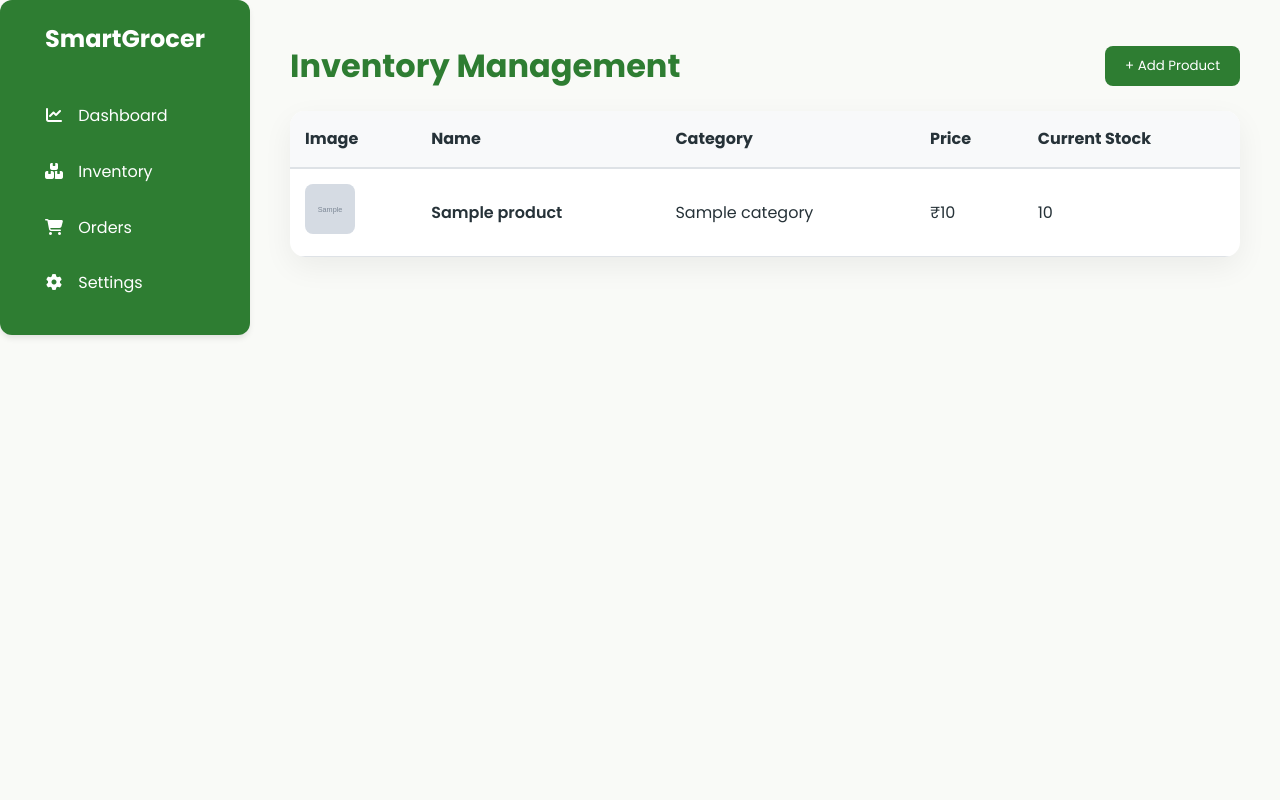
After one commit to dhruvvira18/SmartGrocer, a FastAPI app: template admin_site/templates/inventory.html in a window 1280 px wide. The commit adds this page. Run offline with FastAPI, Linux system fonts and the light colour scheme; the template is opened without the code that fills it: most values are stand-ins (such as "Sample title", 1, 10 or a date in 2020); grey boxes marked "Sample" are stand-in pictures.

Commit message:
feat: implement admin dashboard and inventory management module
- Create `base.html` layout with a persistent 'RetailWhizz'-inspired sidebar.
- Update `dashboard.html` to extend the base layout.
- Introduce `inventory.html` featuring a Product Table and an "Add Product" modal.
- Modify `admin_site/main.py` routes to strictly use the `/admin/{slug}` prefix for retailer scoping.
- Implement `POST /admin/{slug}/inventory` endpoint to handle new product insertions and associate them with the `retailer_id`.
- Add `ProductCreate` Pydantic model in `schemas.py` to prevent empty product names and negative prices.
- Write a Playwright verification script to assert the end-to-end functionality including synchronization with the Shopper interface.

Co-authored-by: dhruvvira18 <221361408+dhruvvira18@users.noreply.github.com>

```diff
--- a/admin_site/main.py
+++ b/admin_site/main.py
@@ -15,7 +15,7 @@ from pydantic import ValidationError, EmailStr
 
 import models
 from database import engine, get_db
-from schemas import UserLogin
+from schemas import UserLogin, ProductCreate
 
 models.Base.metadata.create_all(bind=engine)
 app = FastAPI()
@@ -31,9 +31,70 @@ async def home(request: Request):
 async def get_login(request: Request):
     return templates.TemplateResponse("login.html", {"request": request})
 
-@app.get("/dashboard", response_class=HTMLResponse)
-async def dashboard(request: Request):
-    return templates.TemplateResponse("dashboard.html", {"request": request})
+@app.get("/admin/{slug}/inventory", response_class=HTMLResponse)
+async def inventory(slug: str, request: Request, db: DbSession):
+    retailer = db.query(models.Retailer).filter(models.Retailer.slug == slug).first()
+    if not retailer:
+        raise HTTPException(status_code=404, detail="Retailer not found")
+
+    products = db.query(models.Product).filter(models.Product.retailer_id == retailer.id).all()
+
+    return templates.TemplateResponse("inventory.html", {"request": request, "retailer": retailer, "products": products})
+
+@app.post("/admin/{slug}/inventory", response_class=HTMLResponse)
+async def add_product(
+    slug: str,
+    request: Request,
+    db: DbSession,
+    name: Annotated[str, Form()],
+    price: Annotated[int, Form()],
+    category: Annotated[str, Form()],
+    stock: Annotated[int, Form()],
+    image_url: Annotated[str, Form()] = ""
+):
+    retailer = db.query(models.Retailer).filter(models.Retailer.slug == slug).first()
+    if not retailer:
+        raise HTTPException(status_code=404, detail="Retailer not found")
+
+    try:
+        product_data = ProductCreate(
+            name=name,
+            price=price,
+            category=category,
+            stock=stock,
+            image_url=image_url
+        )
+
+        new_product = models.Product(
+            retailer_id=retailer.id,
+            name=product_data.name,
+            price=product_data.price,
+            category=product_data.category,
+            stock=product_data.stock,
+            image_url=product_data.image_url
+        )
+        db.add(new_product)
+        db.commit()
+        db.refresh(new_product)
+
+        # redirect back to GET inventory with success
+        return RedirectResponse(url=f"/admin/{slug}/inventory", status_code=303)
+
+    except ValidationError as e:
+        products = db.query(models.Product).filter(models.Product.retailer_id == retailer.id).all()
+        return templates.TemplateResponse("inventory.html", {
+            "request": request,
+            "retailer": retailer,
+            "products": products,
+            "error": e.errors()[0]["msg"]
+        })
+
+@app.get("/admin/{slug}/dashboard", response_class=HTMLResponse)
+async def dashboard(slug: str, request: Request, db: DbSession):
+    retailer = db.query(models.Retailer).filter(models.Retailer.slug == slug).first()
+    if not retailer:
+        raise HTTPException(status_code=404, detail="Retailer not found")
+    return templates.TemplateResponse("dashboard.html", {"request": request, "retailer": retailer})
 
 @app.post("/login")
 async def admin_login(
@@ -50,7 +111,10 @@ async def admin_login(
         ).first()
 
         if user and user.password == credentials.password:
-            return RedirectResponse(url="/dashboard", status_code=303)
+            retailer = db.query(models.Retailer).filter(models.Retailer.id == user.retailer_id).first()
+            if not retailer:
+                return templates.TemplateResponse("login.html", {"request": request, "error": "Retailer associated with this admin not found."})
+            return RedirectResponse(url=f"/admin/{retailer.slug}/dashboard", status_code=303)
 
         return templates.TemplateResponse("login.html", {"request": request, "error": "Access Denied: Admin only."})
     except ValidationError as e:
--- /dev/null
+++ b/admin_site/templates/base.html
@@ -0,0 +1,78 @@
+<!DOCTYPE html>
+<html lang="en">
+<head>
+    <meta charset="UTF-8">
+    <title>{% block title %}Admin Dashboard | SmartGrocer{% endblock %}</title>
+    <link rel="stylesheet" href="{{ url_for('static', path='style.css') }}">
+    <link href="https://fonts.googleapis.com/css2?family=Poppins:wght@300;400;600&display=swap" rel="stylesheet">
+    <link rel="stylesheet" href="https://cdnjs.cloudflare.com/ajax/libs/font-awesome/6.4.0/css/all.min.css">
+    <style>
+        body {
+            margin: 0;
+            font-family: 'Poppins', sans-serif;
+            background-color: var(--background, #F0F7F2);
+            display: flex;
+            height: 100vh;
+            overflow: hidden;
+        }
+        .sidebar {
+            width: 250px;
+            background-color: var(--primary, #2E7D32);
+            color: white;
+            display: flex;
+            flex-direction: column;
+            padding-top: 20px;
+        }
+        .sidebar h2 {
+            text-align: center;
+            margin-bottom: 30px;
+        }
+        .sidebar a {
+            color: white;
+            text-decoration: none;
+            padding: 15px 20px;
+            display: block;
+            font-weight: 400;
+        }
+        .sidebar a:hover, .sidebar a.active {
+            background-color: rgba(255, 255, 255, 0.1);
+        }
+        .sidebar a i {
+            margin-right: 10px;
+            width: 20px;
+            text-align: center;
+        }
+        .main-content {
+            flex-grow: 1;
+            padding: 40px;
+            overflow-y: auto;
+        }
+        .btn-primary {
+            background-color: var(--primary, #2E7D32);
+            color: white;
+            border: none;
+            padding: 10px 20px;
+            border-radius: 8px;
+            cursor: pointer;
+            font-family: 'Poppins', sans-serif;
+        }
+        .btn-primary:hover {
+            opacity: 0.9;
+        }
+    </style>
+</head>
+<body>
+    <div class="sidebar">
+        <h2>SmartGrocer</h2>
+        {% if retailer %}
+            <a href="/admin/{{ retailer.slug }}/dashboard" class="{% if request.url.path.endswith('/dashboard') %}active{% endif %}"><i class="fas fa-chart-line"></i> Dashboard</a>
+            <a href="/admin/{{ retailer.slug }}/inventory" class="{% if request.url.path.endswith('/inventory') %}active{% endif %}"><i class="fas fa-boxes"></i> Inventory</a>
+            <a href="#" class="{% if request.url.path.endswith('/orders') %}active{% endif %}"><i class="fas fa-shopping-cart"></i> Orders</a>
+            <a href="#" class="{% if request.url.path.endswith('/settings') %}active{% endif %}"><i class="fas fa-cog"></i> Settings</a>
+        {% endif %}
+    </div>
+    <div class="main-content">
+        {% block content %}{% endblock %}
+    </div>
+</body>
+</html>
--- /dev/null
+++ b/admin_site/templates/inventory.html
@@ -0,0 +1,103 @@
+{% extends "base.html" %}
+
+{% block title %}Inventory | {{ retailer.business_name if retailer else 'SmartGrocer' }}{% endblock %}
+
+{% block content %}
+    <div style="display: flex; justify-content: space-between; align-items: center; margin-bottom: 20px;">
+        <h1 style="color: var(--primary);">Inventory Management</h1>
+        <button class="btn-primary" onclick="document.getElementById('add-product-modal').style.display='block'">+ Add Product</button>
+    </div>
+
+    {% if error %}
+    <div style="background-color: #ffcccc; color: #cc0000; padding: 10px; border-radius: 8px; margin-bottom: 20px;">
+        {{ error }}
+    </div>
+    {% endif %}
+    {% if success %}
+    <div style="background-color: #ccffcc; color: #006600; padding: 10px; border-radius: 8px; margin-bottom: 20px;">
+        {{ success }}
+    </div>
+    {% endif %}
+
+    <div style="background: white; border-radius: 15px; box-shadow: var(--card-shadow, 0 4px 6px rgba(0,0,0,0.1)); overflow: hidden;">
+        <table style="width: 100%; border-collapse: collapse; text-align: left;">
+            <thead>
+                <tr style="background-color: #f8f9fa; border-bottom: 2px solid #dee2e6;">
+                    <th style="padding: 15px;">Image</th>
+                    <th style="padding: 15px;">Name</th>
+                    <th style="padding: 15px;">Category</th>
+                    <th style="padding: 15px;">Price</th>
+                    <th style="padding: 15px;">Current Stock</th>
+                </tr>
+            </thead>
+            <tbody>
+                {% for product in products %}
+                <tr style="border-bottom: 1px solid #dee2e6;">
+                    <td style="padding: 15px;">
+                        {% if product.image_url %}
+                            <img src="{{ product.image_url }}" alt="{{ product.name }}" style="width: 50px; height: 50px; object-fit: cover; border-radius: 8px;">
+                        {% else %}
+                            <div style="width: 50px; height: 50px; background-color: #e9ecef; border-radius: 8px; display: flex; align-items: center; justify-content: center;">
+                                <i class="fas fa-image" style="color: #adb5bd;"></i>
+                            </div>
+                        {% endif %}
+                    </td>
+                    <td style="padding: 15px; font-weight: 600;">{{ product.name }}</td>
+                    <td style="padding: 15px;">{{ product.category }}</td>
+                    <td style="padding: 15px;">₹{{ product.price }}</td>
+                    <td style="padding: 15px;">
+                        <span style="{% if product.stock < 10 %}color: red; font-weight: bold;{% endif %}">{{ product.stock }}</span>
+                    </td>
+                </tr>
+                {% else %}
+                <tr>
+                    <td colspan="5" style="padding: 20px; text-align: center; color: #6c757d;">No products found. Start by adding one!</td>
+                </tr>
+                {% endfor %}
+            </tbody>
+        </table>
+    </div>
+
+    <!-- Add Product Modal -->
+    <div id="add-product-modal" style="display: none; position: fixed; top: 0; left: 0; width: 100%; height: 100%; background: rgba(0,0,0,0.5); z-index: 1000;">
+        <div style="background: white; width: 500px; margin: 100px auto; padding: 30px; border-radius: 15px; position: relative;">
+            <button onclick="document.getElementById('add-product-modal').style.display='none'" style="position: absolute; right: 20px; top: 20px; border: none; background: none; font-size: 20px; cursor: pointer;">&times;</button>
+            <h2 style="margin-top: 0; margin-bottom: 20px; color: var(--primary);">Add New Product</h2>
+            <form action="/admin/{{ retailer.slug }}/inventory" method="post" style="display: flex; flex-direction: column; gap: 15px;">
+                <div>
+                    <label style="display: block; margin-bottom: 5px; font-weight: 600;">Product Name *</label>
+                    <input type="text" name="name" required style="width: 100%; padding: 10px; border: 1px solid #ced4da; border-radius: 8px; box-sizing: border-box;">
+                </div>
+                <div style="display: flex; gap: 15px;">
+                    <div style="flex: 1;">
+                        <label style="display: block; margin-bottom: 5px; font-weight: 600;">Price (₹) *</label>
+                        <input type="number" name="price" min="0" required style="width: 100%; padding: 10px; border: 1px solid #ced4da; border-radius: 8px; box-sizing: border-box;">
+                    </div>
+                    <div style="flex: 1;">
+                        <label style="display: block; margin-bottom: 5px; font-weight: 600;">Initial Stock *</label>
+                        <input type="number" name="stock" min="0" required style="width: 100%; padding: 10px; border: 1px solid #ced4da; border-radius: 8px; box-sizing: border-box;">
+                    </div>
+                </div>
+                <div>
+                    <label style="display: block; margin-bottom: 5px; font-weight: 600;">Category *</label>
+                    <select name="category" required style="width: 100%; padding: 10px; border: 1px solid #ced4da; border-radius: 8px; box-sizing: border-box; background-color: white;">
+                        <option value="Produce">Produce</option>
+                        <option value="Dairy">Dairy</option>
+                        <option value="Bakery">Bakery</option>
+                        <option value="Pantry">Pantry</option>
+                        <option value="Meat">Meat</option>
+                        <option value="Frozen">Frozen</option>
+                        <option value="Beverages">Beverages</option>
+                        <option value="Snacks">Snacks</option>
+                        <option value="General">General</option>
+                    </select>
+                </div>
+                <div>
+                    <label style="display: block; margin-bottom: 5px; font-weight: 600;">Image URL</label>
+                    <input type="url" name="image_url" placeholder="https://example.com/image.jpg" style="width: 100%; padding: 10px; border: 1px solid #ced4da; border-radius: 8px; box-sizing: border-box;">
+                </div>
+                <button type="submit" class="btn-primary" style="margin-top: 10px;">Save Product</button>
+            </form>
+        </div>
+    </div>
+{% endblock %}
```
Also changed, not shown: admin_site/templates/dashboard.html (+9 -12 lines), schemas.py (+7 -0 lines), seed_admin.py (added, +30 -0 lines), test_playwright.py (added, +47 -0 lines), test_playwright_screenshots.py (added, +31 -0 lines), add_product_modal_screenshot.png (added), admin_inventory.png (added), dashboard_screenshot.png (added), inventory_screenshot.png (added), shopper_index.png (added).
